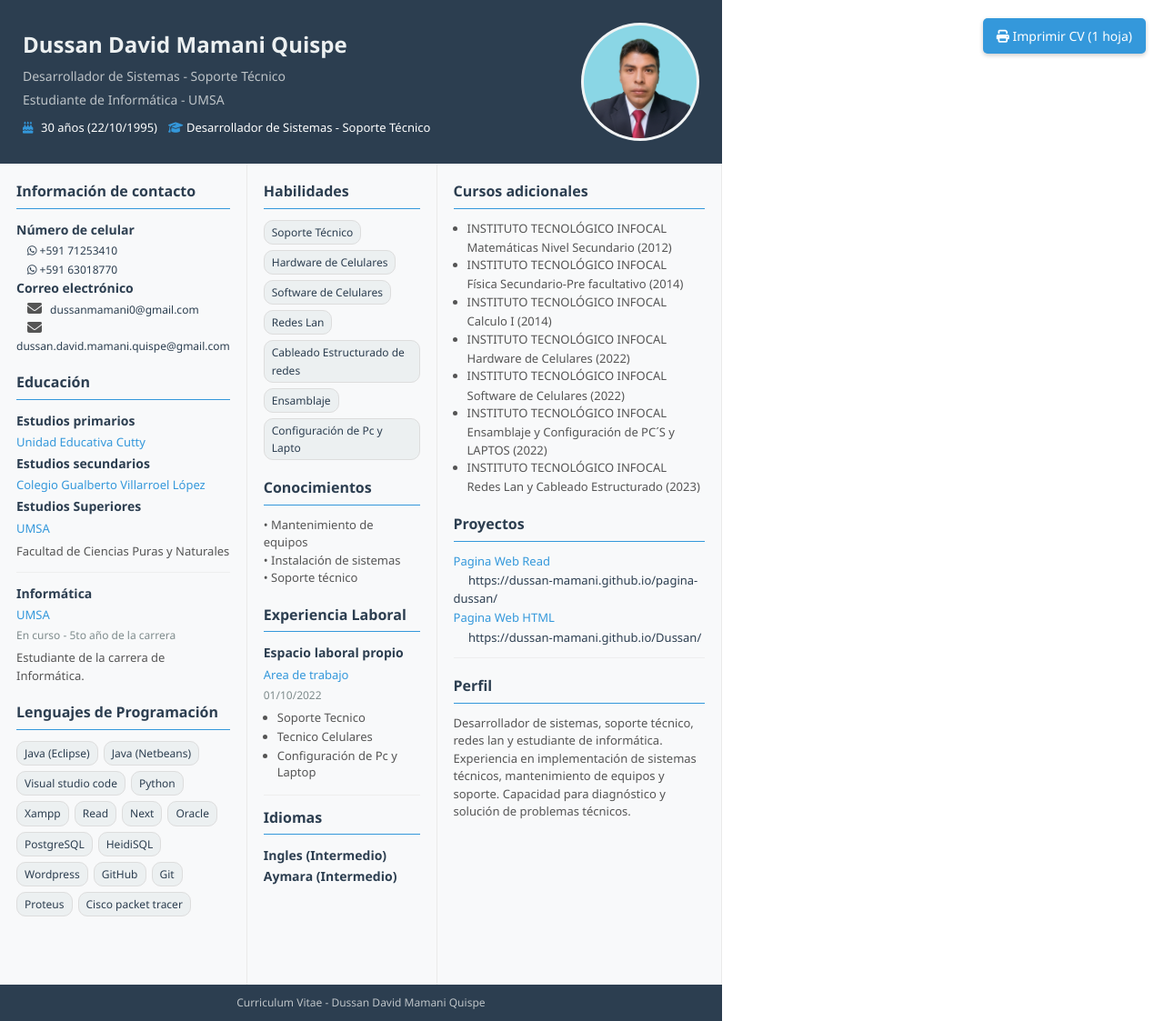
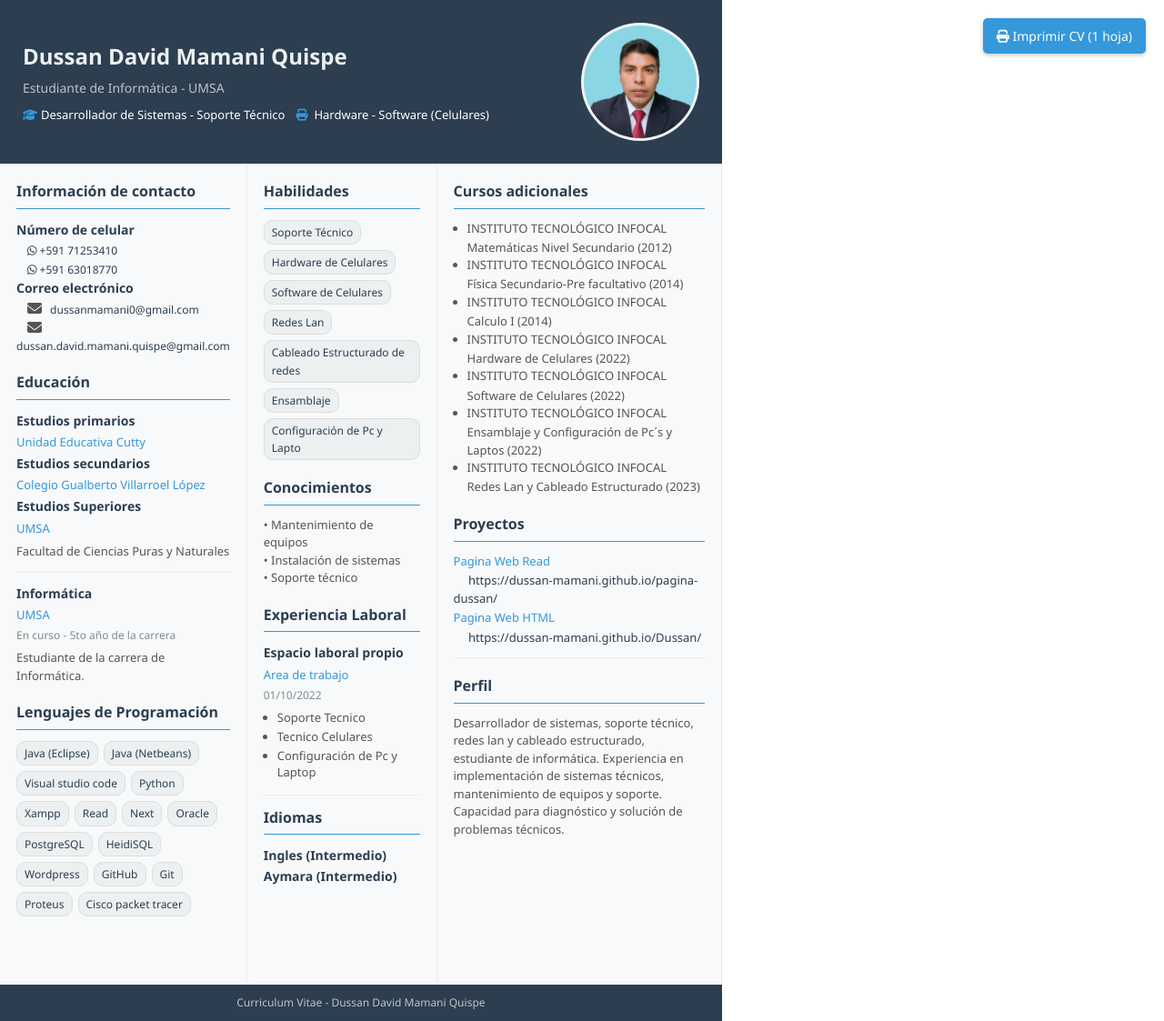
Before and after one commit to Dussan-Mamani/Curriculum, a plain HTML site: page index.html in a window 1280 px wide. Shown: the whole page at 91% size. Drawn offline with Linux system fonts and the light colour scheme.

Commit message:
Add files via upload

```diff
--- a/index.html
+++ b/index.html
@@ -352,17 +352,22 @@
         <header>
             <div class="header-content">
                 <h1>Dussan David Mamani Quispe</h1>
-                <p class="title">Desarrollador de Sistemas - Soporte Técnico </p>
+               <!-- <p class="title">Desarrollador de Sistemas - Soporte Técnico </p> -->
                 <p class="title">Estudiante de Informática - UMSA</p>
 
                 <div class="contact-info">
-                    <div class="contact-item">
+                   <!-- <div class="contact-item">
                         <i class="fas fa-birthday-cake"></i>
                         <span>30 años (22/10/1995)</span>
-                    </div>
-                    <div class="contact-item">
+                    </div> -->
+                        <div class="contact-item">
                         <i class="fas fa-graduation-cap"></i>
                         <span>Desarrollador de Sistemas - Soporte Técnico</span>
+                    </div>
+
+                    <div class="contact-item">
+                        <i class="fas fa-print"></i>
+                        <span>Hardware - Software (Celulares)</span>
                     </div>
                 </div>
             </div>
@@ -531,7 +536,7 @@
                             <li> INSTITUTO TECNOLÓGICO INFOCAL </li>
                             <span>Software de Celulares (2022)</span>
                             <li> INSTITUTO TECNOLÓGICO INFOCAL </li>
-                            <span>Ensamblaje y Configuración de PC´S y LAPTOS (2022)</span>
+                            <span>Ensamblaje y Configuración de Pc´s y Laptos (2022)</span>
                             <li> INSTITUTO TECNOLÓGICO INFOCAL </li>
                             <span>Redes Lan y Cableado Estructurado (2023)</span>
 
@@ -570,7 +575,7 @@
                 <div class="section">
                     <h2>Perfil</h2>
                     <div class="item-description">
-                        Desarrollador de sistemas, soporte técnico, redes lan y estudiante de informática.
+                        Desarrollador de sistemas, soporte técnico, redes lan y cableado estructurado, estudiante de informática.
                         Experiencia en implementación de sistemas técnicos, mantenimiento de equipos
                         y soporte. Capacidad para diagnóstico y solución de problemas técnicos.
                     </div>
```
